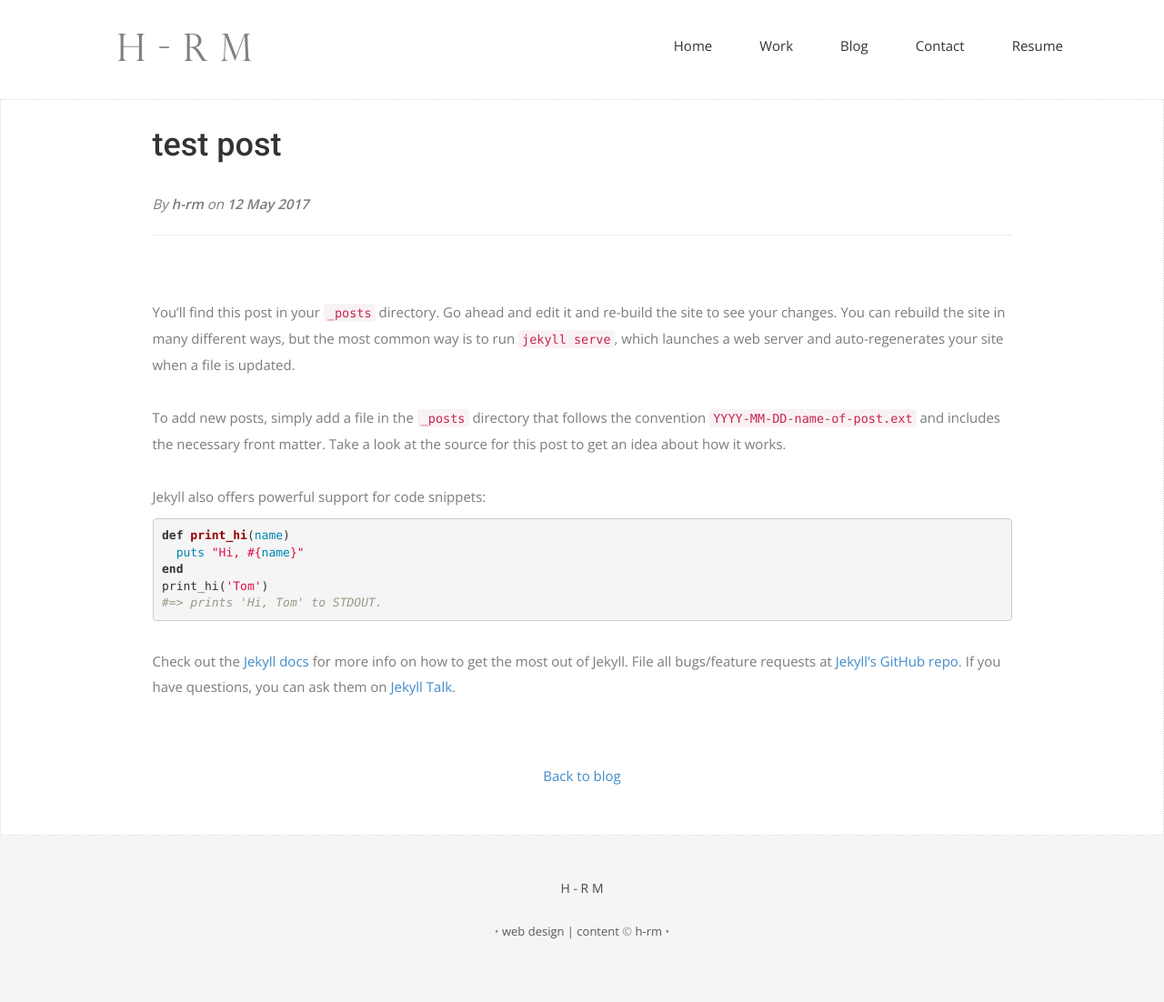
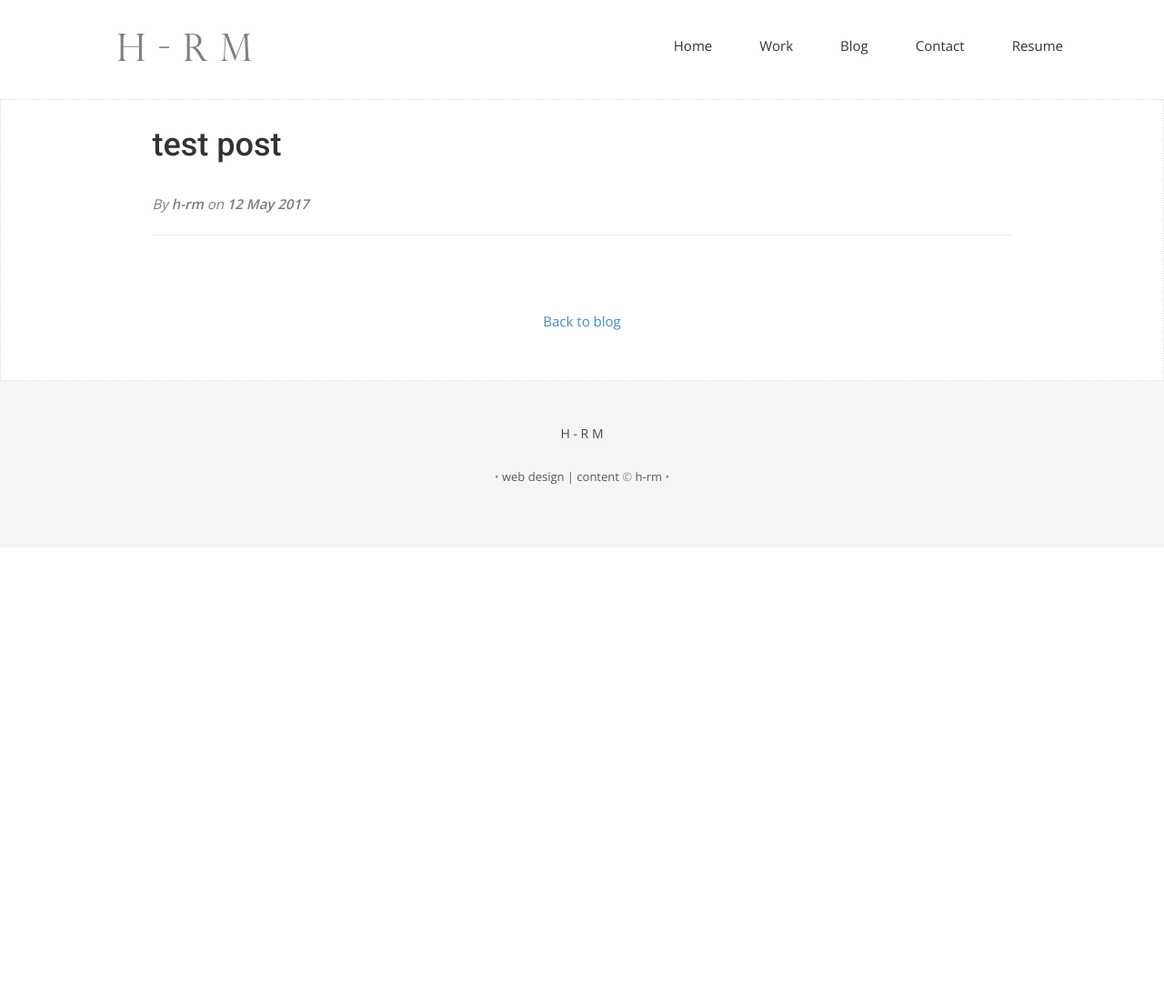
Before and after one commit to hengrumay/hengrumay.github.io, a Jekyll site: the page built from _posts/2017-05-12-test-post.md, in a window 1280 px wide. Shown: the whole page at 91% size. Built offline with Jekyll 4.4.1, drawn with Linux system fonts in a browser that asks for light colours; nearby versions of some CDN libraries; some web fonts are replaced; comment, search, counter and statistics services are not loaded; after the commit the page ends 900 px from its top, so only the background shows below that.

Commit message:
hide testpost

```diff
--- a/_posts/2017-05-12-test-post.md
+++ b/_posts/2017-05-12-test-post.md
@@ -3,24 +3,5 @@
 title: test post
 subtitle: testing new post
 author: h-rm
-comments: true
+comments: false
 ---
-You’ll find this post in your `_posts` directory. Go ahead and edit it and re-build the site to see your changes. You can rebuild the site in many different ways, but the most common way is to run `jekyll serve`, which launches a web server and auto-regenerates your site when a file is updated.
-
-To add new posts, simply add a file in the `_posts` directory that follows the convention `YYYY-MM-DD-name-of-post.ext` and includes the necessary front matter. Take a look at the source for this post to get an idea about how it works.
-
-Jekyll also offers powerful support for code snippets:
-
-{% highlight ruby %}
-def print_hi(name)
-  puts "Hi, #{name}"
-end
-print_hi('Tom')
-#=> prints 'Hi, Tom' to STDOUT.
-{% endhighlight %}
-
-Check out the [Jekyll docs][jekyll-docs] for more info on how to get the most out of Jekyll. File all bugs/feature requests at [Jekyll’s GitHub repo][jekyll-gh]. If you have questions, you can ask them on [Jekyll Talk][jekyll-talk].
-
-[jekyll-docs]: http://jekyllrb.com/docs/home
-[jekyll-gh]:   https://github.com/jekyll/jekyll
-[jekyll-talk]: https://talk.jekyllrb.com/
```
